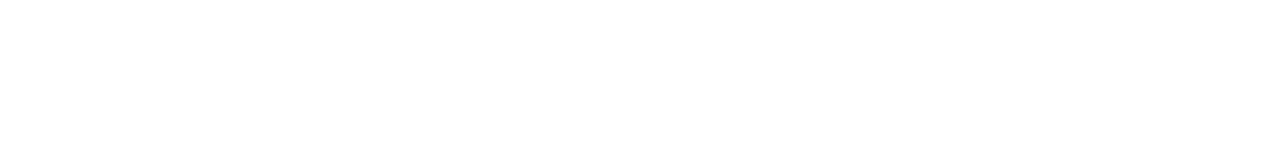
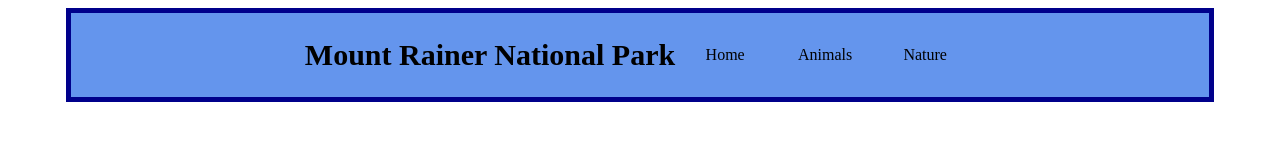
Before and after one commit to Cricket742/info240finalproject, a plain HTML site: page index.html in a window 1280 px wide. Drawn offline with Linux system fonts and the light colour scheme.

Commit message:
start final project

```diff
--- a/index.html
+++ b/index.html
@@ -1,9 +1,20 @@
 <!DOCTYPE html>
 <html>
     <head>
+        <meta charset="UTF-8">
         <title>Mount Rainer National Park</title>
+         <link rel="stylesheet" href="style.css">
     </head>
     <body>
+        <nav class="primary-menu">
+            <div><h2>Mount Rainer National Park</h2></div>
+
+    <ul>
+    <li><a href="index.html">Home</a></li>
+    <li><a href="animals.html">Animals</a></li>
+    <li><a href="nature.html">Nature</a></li>
+  </ul>
+</nav>
 
     </body>
 </html>
--- /dev/null
+++ b/style.css
@@ -0,0 +1,42 @@
+nav.primary-menu{
+    width: 90%;
+    margin: auto;
+    border: solid 5px darkblue;
+    align-items: center;
+    display: flex;
+    background-color: #6495ed;
+     justify-content: center;
+
+  }
+
+  .primary-menu h2{
+      font-size: 30px;
+  }
+
+  .primary-menu ul{
+
+    margin: 0px;
+    padding: 0px;
+    display: flex;
+    align-items: left;
+
+    text-align: center;
+  }
+
+  .primary-menu li{
+    list-style-type: none;
+  }
+
+  .primary-menu a{
+    color: #000;
+    text-decoration: none;
+    display: block;
+    width: 100px;
+    padding: 8px 0px;
+  }
+
+  .primary-menu a:hover{
+  background-color: darkblue;
+  color: #fff;
+  text-decoration: overline underline;
+  }
```
Also changed, not shown: animals.html (added, +4 -0 lines), nature.html (added).
